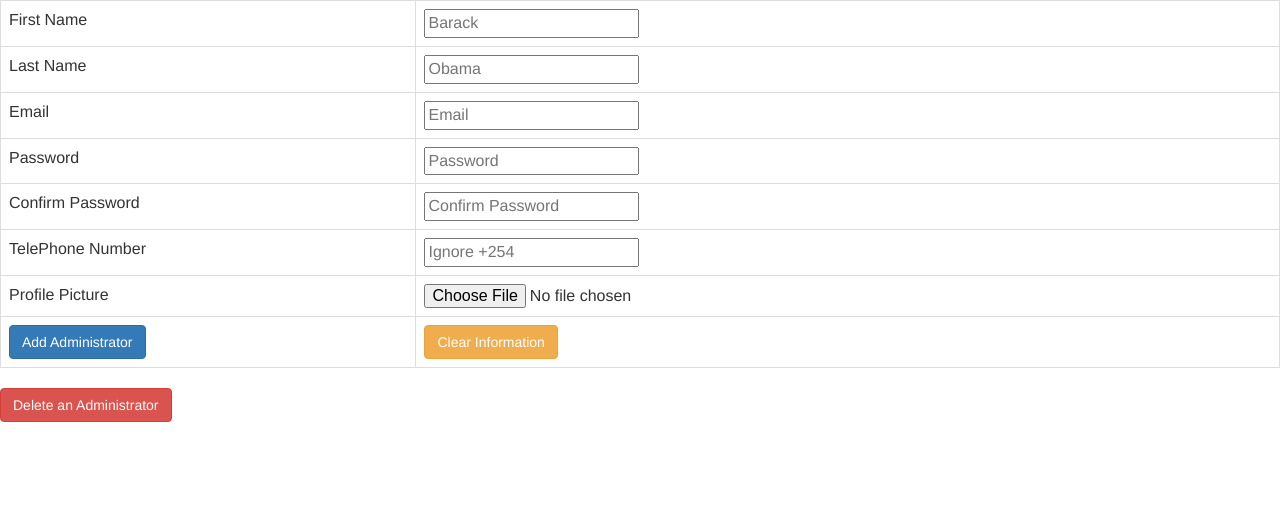
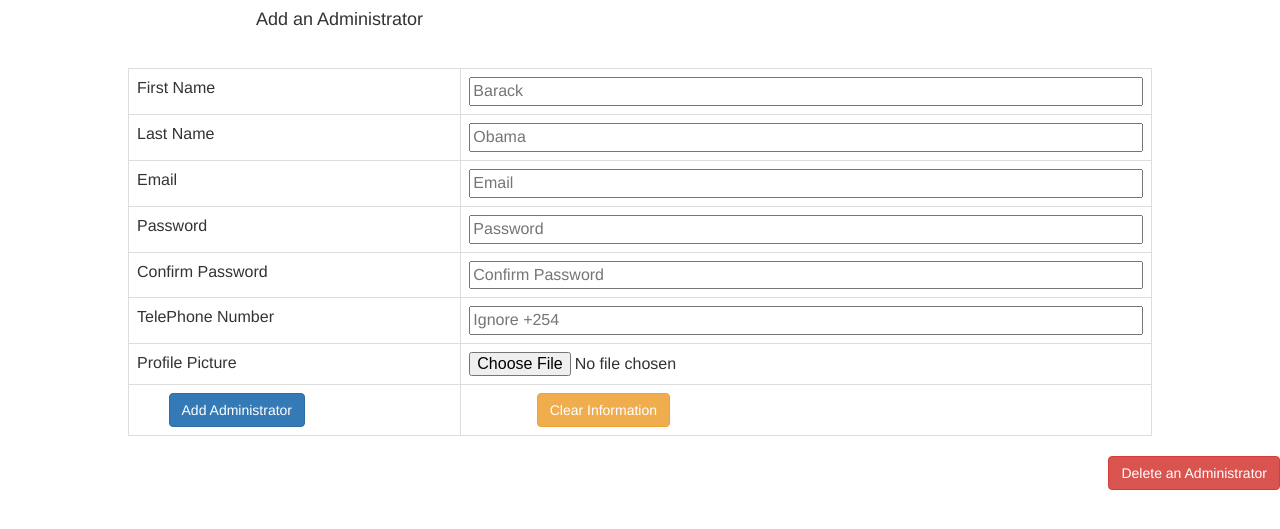
Before and after one commit to JacobMue/cyanide, a PHP site: page /back/Add_Admin.php in a window 1280 px wide. Shown: the top 529 px of the page. Run offline with PHP 8.4, Linux system fonts and the light colour scheme.

Commit message:
More Updates
On the backend

```diff
--- a/back/Add_Admin.php
+++ b/back/Add_Admin.php
@@ -2,7 +2,8 @@
 
 <form class="form-horizontal" name="addAdministrator" method="POST" action="Add_Admin.php" enctype="multipart/form-data">
 
-<table class="table table-bordered">
+<table class="table table-bordered" id="addAdmin">
+      <thead><h4 style="margin-left: 20%;">Add an Administrator</h4></thead>
       <tr><td>First Name</td><td><input type="text" name="firstName" placeholder="Barack"></td></tr>
       <tr><td>Last Name</td><td><input type="text" name="lastName" placeholder="Obama"></td></tr>
       <tr><td>Email</td><td><input type="text" id="inputEmail" placeholder="Email" name="email"></td></tr>
@@ -14,7 +15,7 @@
 </table>
 </form>
 
-<button class="btn btn-danger">Delete an Administrator</button>
+<button class="btn btn-danger" style="float:right;">Delete an Administrator</button>
 <?php
 $con=mysqli_connect("localhost","root","","cyanide") or die("NO server and database");
 if ( isset( $_POST['Submit'] ) ) {
--- a/back/Orders.php
+++ b/back/Orders.php
@@ -1 +1,5 @@
-<?php  include'./iframeImporter.php';  echo="Orders"; ?>
+<?php  include'./iframeImporter.php';  echo"Orders";
+
+echo date("d/m/y");
+echo date("h:i:sa");
+ ?>
--- a/back/addItem.php
+++ b/back/addItem.php
@@ -3,7 +3,7 @@
 <form action="addItem.php" method="POST" enctype="multipart/form-data" class="form-horizontal">
 
 <table class="table table-bordered" id="addItemTable">
-	<thead><h4 style="margin-left: 20%;margin-top: 5%;">Add a new Item</h4></thead>
+	<thead><h4 style="margin-left: 20%;margin-top: 2%;">Add a new Item</h4></thead>
 	<tr><td>Category</td><td><select name="category">
 			<option>Men</option>
 			<option>Women</option>
--- a/back/iframeImporter.php
+++ b/back/iframeImporter.php
@@ -1,8 +1,8 @@
 <link rel="stylesheet" type="text/css" href="../css/back/back.css">
 <link rel="stylesheet" type="text/css" href="../css/back/bootstrap.css">
 <link rel="stylesheet" type="text/css" href="../css/back/bootstrap.min.css">
-	<link rel="stylesheet" type="text/css" href="../css/fonts/font-awesome-4.6.2/css/font-awesome.css">
-	<link rel="stylesheet" type="text/css" href="../css/fonts/font-awesome-4.6.2/css/font-awesome.min.css">
+<link rel="stylesheet" type="text/css" href="../css/fonts/font-awesome-4.6.2/css/font-awesome.css">
+<link rel="stylesheet" type="text/css" href="../css/fonts/font-awesome-4.6.2/css/font-awesome.min.css">
 
 
 <script type="text/javascript" src="../js/back/back.js"></script>
--- a/css/back/back.css
+++ b/css/back/back.css
@@ -149,11 +149,12 @@ body{
 	width: 60%;
 	padding:10px;
 	margin-left: 10%;
-	margin-top: 5%;
+	margin-top: 3%;
 }
 
 #addItemTable input{
-	width: 80%;
+	width: 90%;
+	padding: 5px;
 }
 
 #addItemTable button{
@@ -165,6 +166,27 @@ body{
 
 /*end of add item*/
 
+
+/*  strat addAdmin table*/
+
+#addAdmin{
+	width: 80%;
+	padding:10px;
+	margin-left: 10%;
+	margin-top: 3%;
+
+}
+
+#addAdmin input{
+	width: 100%;
+}
+#addAdmin button{
+	text-align: center;
+	margin-left: 10%;
+}
+
+
+/*end addAdmin table*/
 
 
 /**/
```
